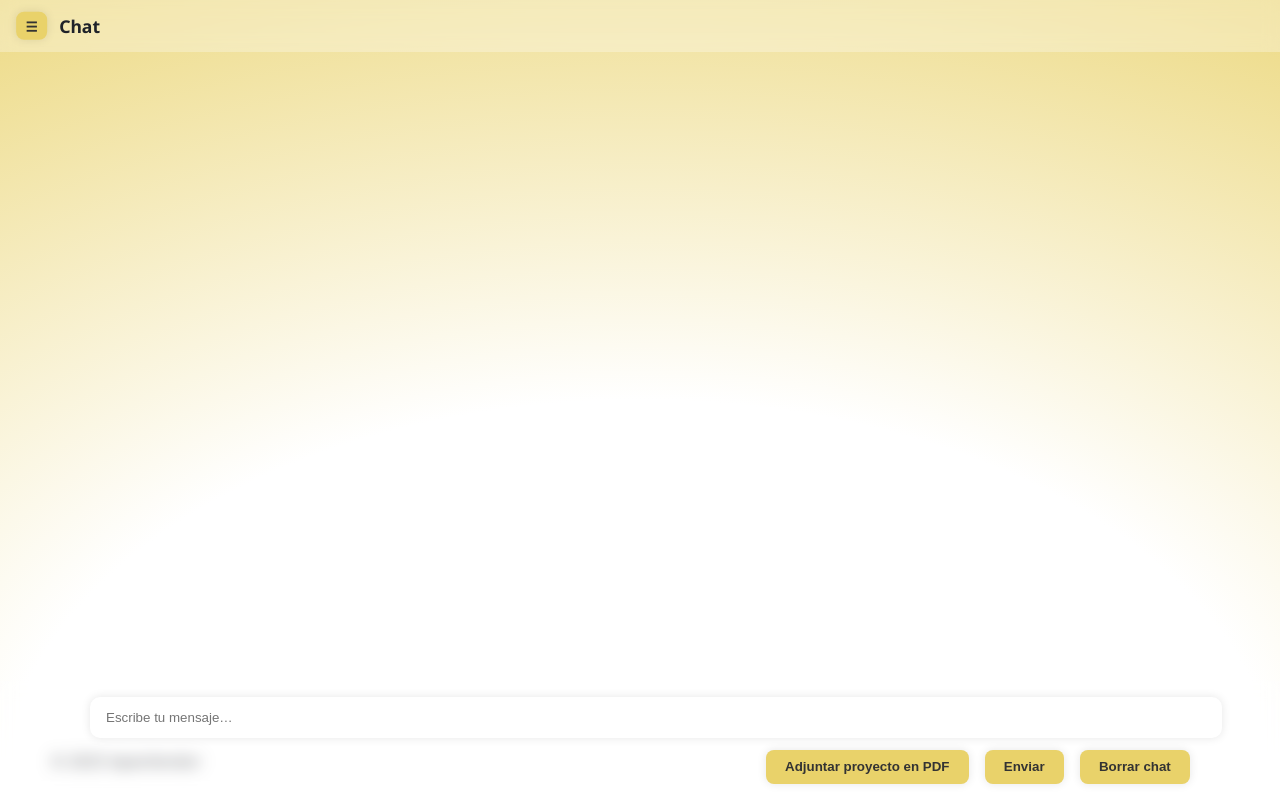
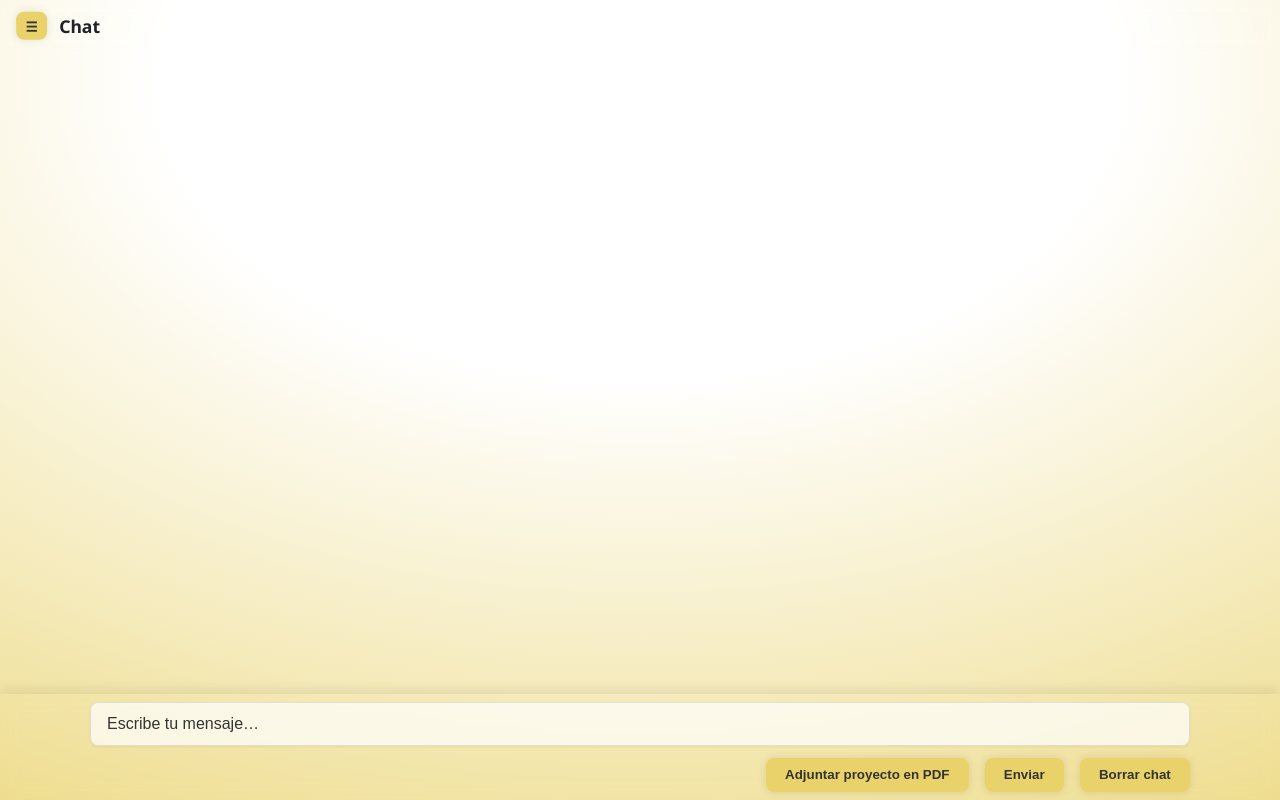
Before and after one commit to JuanPa3267/APEXVENDOR, a FastAPI app: page /chat in a window 1280 px wide. Run offline with FastAPI, Linux system fonts and the light colour scheme.

Commit message:
Update styles and templates: make background transparent in CSS, add no-scrollbar class, and enhance input styling. Adjust body gradient and remove footer from base template.

```diff
--- a/static/css/styles.css
+++ b/static/css/styles.css
@@ -77,7 +77,7 @@
   align-items: center;
   gap: 0.75rem;
   padding: 0.75rem 1rem;
-  background: rgba(255, 255, 255, 0.3);
+  background: transparent; /* Make background fully transparent to rely on backdrop-filter for visual effect */
   backdrop-filter: blur(8px);
   -webkit-backdrop-filter: blur(8px);
 }
@@ -153,6 +153,13 @@ body {
   font-family: "Noto Sans", system-ui, sans-serif;
   background: radial-gradient(125% 125% at 50% 90%, #000000 40%, #0d1a36 100%);
   color: var(--Color9);
+  -ms-overflow-style: none;
+  scrollbar-width: none;
+}
+
+html::-webkit-scrollbar,
+body::-webkit-scrollbar {
+  display: none;
 }
 
 html,
@@ -405,16 +412,6 @@ a {
 .prompt-row {
   margin: 0;
 }
-.prompt-row input {
-  width: 100%;
-  min-width: 0;
-  padding: 0.8rem 1rem;
-  border: none;
-  border-radius: 10px;
-  background: var(--Color11);
-  color: var(--Color8);
-  box-shadow: 0 0 10px rgba(0, 0, 0, 0.1);
-}
 
 /* fila de botones */
 .btns-row {
@@ -468,13 +465,14 @@ a {
   display: flex;
   flex-direction: column;
   height: 100%;
+  /* height: 100dvh; */
   overflow: hidden;
 }
 .messages {
   flex: 1;
   overflow-y: auto;
-  padding: 1rem;
-  /* padding-bottom: 6rem; */
+  /* padding: 1rem; */
+  padding-bottom: 6rem;
 }
 /* Composer fijo y centrado */
 .composer {
@@ -483,16 +481,17 @@ a {
   left: 0; /* en móvil ocupa todo */
   right: 0;
   z-index: 10;
-  background: rgba(255, 255, 255, 0.3);
   backdrop-filter: blur(8px);
   -webkit-backdrop-filter: blur(8px);
+  box-shadow: 0 -4px 12px rgba(0, 0, 0, 0.08); /* Added for a smoother top edge */
 
   /* centra el contenido y limita ancho */
   display: grid;
   grid-template-columns: min(92vw, var(--controls-max, 1100px));
   justify-content: center; /* <<< centra horizontalmente */
   row-gap: 0.75rem;
-  padding: 1rem 0; /* padding vertical */
+  padding: 0.5rem 0; /* padding vertical */
+  /* width: fit-content; */
 }
 
 /* En desktop, cuando la sidebar está abierta,
@@ -712,3 +711,36 @@ a {
   grid-column: 1 / -1;
   justify-self: end;
 }
+
+.no-scrollbar {
+  scrollbar-width: none;
+  -ms-overflow-style: none;
+}
+
+.no-scrollbar::-webkit-scrollbar {
+  width: 0;
+  height: 0;
+  display: none;
+}
+
+.styled-input {
+  padding: 0.75rem 1rem;
+  border: 1px solid rgba(0, 0, 0, 0.1);
+  border-radius: 0.5rem;
+  font-size: 1rem;
+  background-color: rgba(255, 255, 255, 0.7); /* Semitransparent white */
+  transition: all 0.2s ease-in-out;
+  box-shadow: 0 1px 3px rgba(0, 0, 0, 0.05);
+  color: #0d1a36;
+}
+
+.styled-input:focus {
+  outline: none;
+  border-color: #e9d26a; /* A color from the body background */
+  background-color: rgba(255, 255, 255, 0.9); /* Less transparent on focus */
+  box-shadow: 0 0 0 3px rgba(233, 210, 106, 0.3); /* Soft focus ring */
+}
+
+.styled-input::placeholder {
+  color: var(--Color7);
+}
--- a/templates/base.html
+++ b/templates/base.html
@@ -23,8 +23,8 @@
             body {
               min-height: 100dvh;
               background: radial-gradient(
-          125% 125% at 50% 100%,
-          #ffffff 40%,
+                125% 125% at 50% 10%,
+                #ffffff 30%,
                 #e9d26a 100%
               );
               margin: 0;
@@ -62,10 +62,6 @@
         </header>
 
         <main class="page-main">{% block content %}{% endblock %}</main>
-
-        <footer class="page-footer">
-          <p>© 2025 ApexVendor</p>
-        </footer>
       </div>
     </div>
 
--- a/templates/chat.html
+++ b/templates/chat.html
@@ -1,8 +1,8 @@
 {% extends "base.html" %} {% block title %}{{ title }}{% endblock %} {% block
 content %}
-<section class="chat-layout">
+<section class="chat-layout no-scrollbar">
   <!-- MENSAJES (scrollable) -->
-  <ul class="messages" id="chat">
+  <ul class="messages no-scrollbar" id="chat">
     {% for msg in messages %} {% if msg.role == 'user' %}
     <li class="message user"><div class="bubble">{{ msg.text }}</div></li>
     {% else %}
@@ -22,6 +22,7 @@ content %}
         name="prompt"
         placeholder="Escribe tu mensaje…"
         autocomplete="off"
+        class="styled-input"
         required
       />
     </form>
```
Lines whose indentation alone changed are shown as unchanged.
